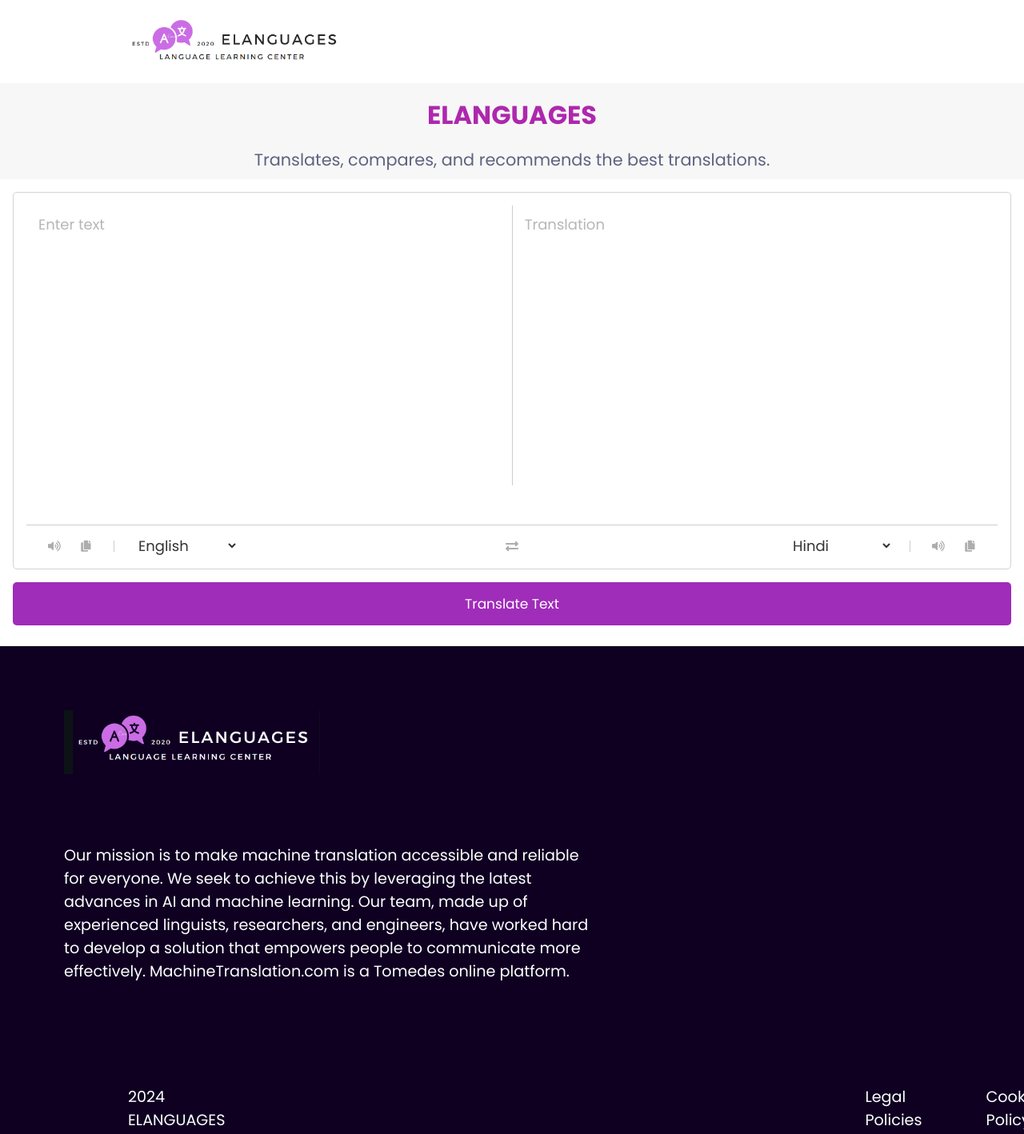
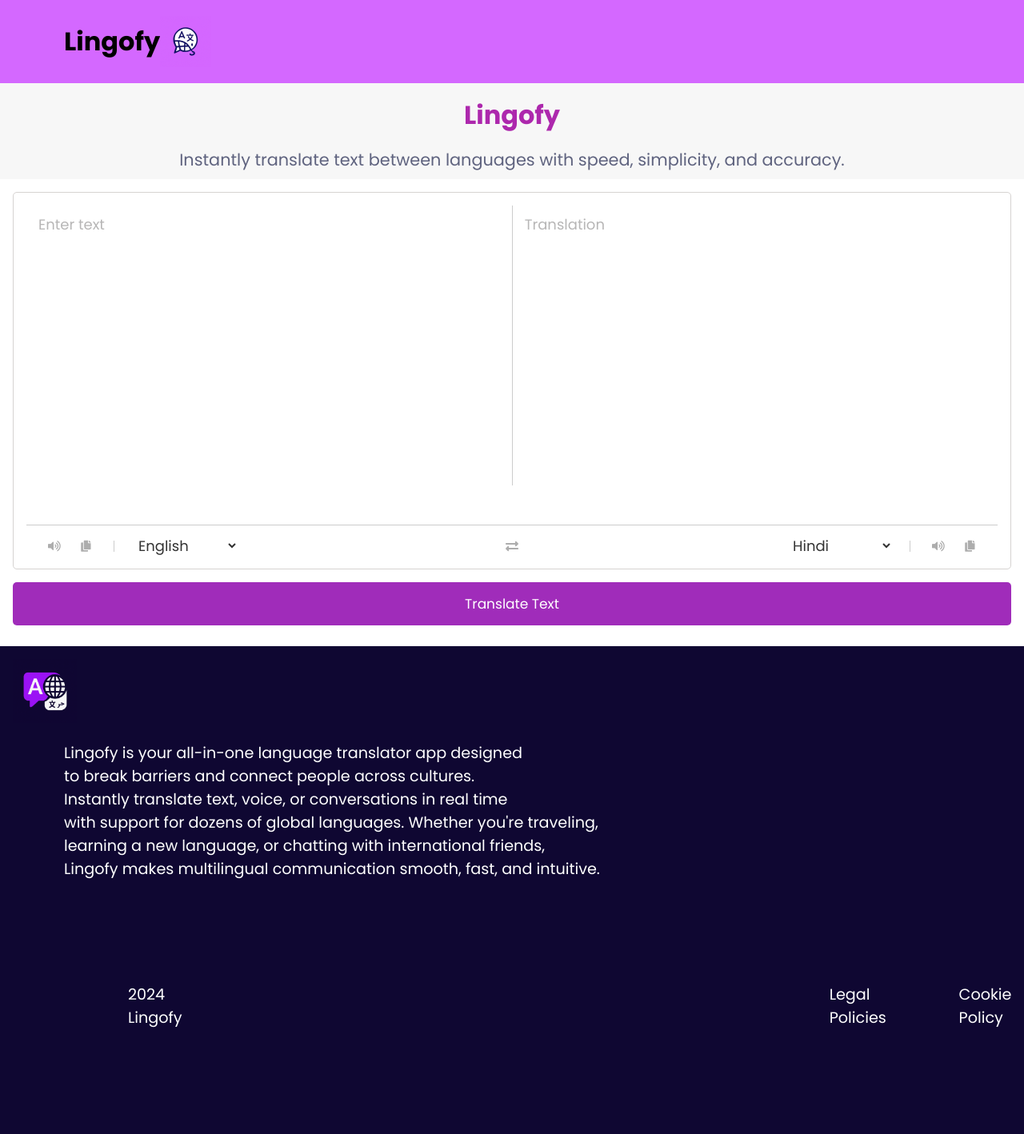
Before and after one commit to PrathamTelang/Language-Translator, a plain HTML site: page index.html in a window 1280 px wide. Shown: the whole page at 80% size. Drawn offline with Linux system fonts and the light colour scheme.

Commit message:
Update branding to Lingofy and refresh UI assets
Replaced old screenshots and ELANGUAGES branding with new Lingofy logos and updated text throughout index.html. Adjusted header and footer background colors and image margins in style.css to match the new branding. Added new logo images and removed outdated assets.

```diff
--- a/index.html
+++ b/index.html
@@ -11,15 +11,17 @@
     <link rel="stylesheet" href="style.css" />
   </head>
   <body>
-<div class="whole">    <div class="header">
+<div class="whole">
+  <div class="header">
     <header>
-      <img src="Screenshot 2024-06-09 154600.png">
+      <h1>Lingofy</h1>
+      <img src="GPT_Image_1_Create_a_sleek_minimalistic_logo_for_a_language_tr_0.png">
     </header>
   </div>
   <div class="box">
     <div class="para">
-      <h1>ELANGUAGES</h1>
-      <p>Translates, compares, and recommends the best translations.</p>
+      <h1>Lingofy </h1>
+      <p>Instantly translate text between languages with speed, simplicity, and accuracy.</p>
     </div>
     <div class="container">
       <div class="wrapper">
@@ -48,17 +50,13 @@
       <button>Translate Text</button>
     </div></div>
     <div class="footer">
-        <img src="Screenshot 2024-06-09 161642.png">
+
+        <img src="GPT_Image_1_Design_a_modern_minimalistic_logo_for_a_language_t_0.png">
       <p>
-        Our mission is to make machine translation accessible and reliable<br> for
-        everyone. We seek to achieve this by leveraging the latest<br> advances in
-        AI and machine learning. Our team, made up of <br> experienced linguists,
-        researchers, and engineers, have worked hard <br>to develop a solution that
-        empowers people to communicate more<br> effectively. MachineTranslation.com
-        is a Tomedes online platform.<br>
+        Lingofy is your all-in-one language translator app designed<br> to break barriers and connect people across cultures.<br> Instantly translate text, voice, or conversations in real time<br> with support for dozens of global languages. Whether you're traveling,<br> learning a new language, or chatting with international friends,<br> Lingofy makes multilingual communication smooth, fast, and intuitive.<br>
       </p>
         <div class="policy">
-            <p1>2024 ELANGUAGES</p1>
+            <p1>2024 Lingofy </p1>
             <p2>Legal Policies</p2>
             <p3>Cookie Policy</p3>
         </div>
--- a/style.css
+++ b/style.css
@@ -12,7 +12,7 @@
 }
 
 .header {
-  background-color: white;
+  background-color: #D468FF;
   height: 13vh;
   display: flex;
   align-items: center;
@@ -22,10 +22,11 @@ header {
   display: flex;
   justify-content: center;
   align-items: center;
+  margin-left: 5rem;
 }
 .header img {
   height: 4rem;
-  margin-left: 10rem;
+
 }
 
 .header h2 {
@@ -203,14 +204,14 @@ li,
 }
 
 .footer {
-  background-color: #0f0022;
+  background-color: #0F0732;
   height: 80vh;
   color: white;
 }
 
 .footer img {
   height: 5rem;
-  margin: 5rem;
+  margin: 1rem;
 }
 
 .footer p {
```
Also changed, not shown: GPT_Image_1_Create_a_sleek_minimalistic_logo_for_a_language_tr_0.png (added), GPT_Image_1_Design_a_modern_minimalistic_logo_for_a_language_t_0.png (added), Screenshot 2024-06-09 154600.png (deleted), Screenshot 2024-06-09 161642.png (deleted).
